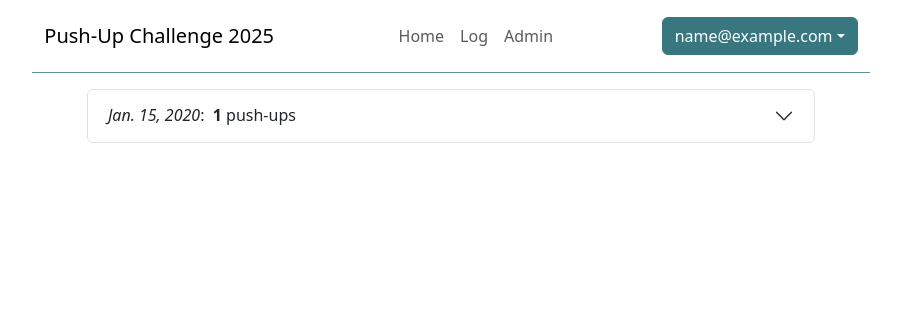
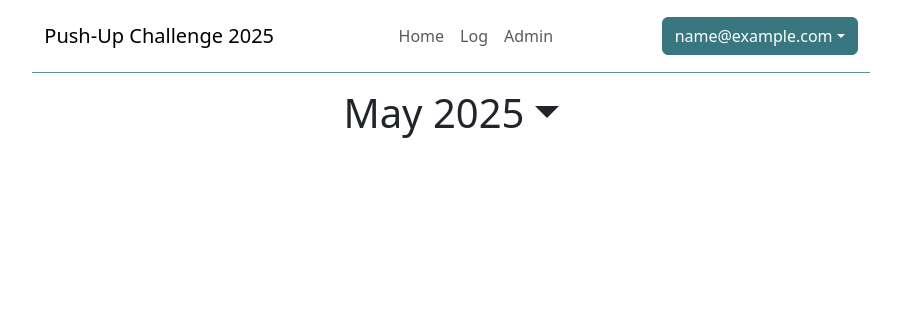
Before and after one commit to JuhlinF/pushup-challenge, a Django app: page /logs/ in a window 1280 px wide. Shown: the top 333 px of the page, without its empty margins (183-1084 px from the left). Run offline with Django 4.2, Linux system fonts and the light colour scheme; a user stored in the database is signed in; tables that the repository leaves empty hold one stand-in row (values such as "Sample post"); parts of the project's set-up code (start-up, migrations or seed data) failed here and were passed over; some libraries are stand-ins or nearby versions.

Commit message:
Paginate the Log page by month

```diff
--- a/src/config/urls.py
+++ b/src/config/urls.py
@@ -27,6 +27,7 @@ urlpatterns = [
     path("", views.index, name="index"),
     path("home/", views.home, name="home"),
     path("logs/", views.logs, name="logs"),
+    path("logs/<int:year>/<int:month>", views.logs, name="logsformonth"),
     path(
         "logs/<int:year>/<int:month>/<int:day>", views.logsfordate, name="logsfordate"
     ),
--- a/src/pages/views.py
+++ b/src/pages/views.py
@@ -5,7 +5,7 @@ from django.http import HttpResponse
 from django.http import HttpRequest as HttpRequestBase
 from django.contrib.auth.decorators import login_required
 from django.shortcuts import render, redirect
-from django.db.models import Sum, Max, F
+from django.db.models import Sum, Max, F, QuerySet
 from django.db.models.functions import Coalesce
 
 from django_htmx.middleware import HtmxDetails
@@ -94,7 +94,14 @@ def statistics(request: HttpRequest) -> HttpResponse:
 
 
 @login_required
-def logs(request: HttpRequest) -> HttpResponse:
+def logs(
+    request: HttpRequest, year: int | None = None, month: int | None = None
+) -> HttpResponse:
+    if year is None and month is None:
+        start_date = date.today().replace(day=1)
+    else:
+        start_date = date(year, month, 1)
+
     pushup_log = (
         PushupLogEntry.objects.filter(user=request.user)
         .values(when_date=F("when__date"))
@@ -102,8 +109,13 @@ def logs(request: HttpRequest) -> HttpResponse:
         .order_by("-when_date")
     )
 
+    paginator = MonthPaginator(pushup_log, "when_date")
+    month_log = paginator.get_month(start_date)
+
     context = {
-        "pushup_log": pushup_log,
+        "pushup_log": month_log,
+        "date": start_date,
+        "paginator": paginator,
     }
 
     return render(request, "logs.html", context)
@@ -207,3 +219,24 @@ def get_statistics(user: User) -> dict:
     )
 
     return statistics
+
+
+class MonthPaginator:
+    def __init__(self, object_list: QuerySet, date_field: str):
+        self.object_list = object_list
+        self.date_field = date_field
+
+    def all_months(self):
+        return self.object_list.dates(self.date_field, "month")
+
+    def get_month(self, month: date) -> QuerySet:
+        """All entries for month
+
+        Args:
+            month (date): a date object containing the first day of the month, e.g. date(2025, 5, 1)
+        """
+        month_end = month + timedelta(days=31)
+        month_end = month_end - timedelta(days=month_end.day)
+
+        kwargs = {f"{self.date_field}__range": (month, month_end)}
+        return self.object_list.filter(**kwargs)
--- a/src/templates/base.html
+++ b/src/templates/base.html
@@ -13,6 +13,8 @@
         <link rel="stylesheet" href="{% static 'css/bootstrap.min.css' %}">
         <link rel="stylesheet" href="{% static 'css/bs-theme-overrides.css' %}">
         <link rel="stylesheet" href="{% static 'css/base.css' %}">
+        <link rel="stylesheet"
+              href="https://cdn.jsdelivr.net/npm/bootstrap-icons@1.13.1/font/bootstrap-icons.min.css">
         {% block css %}
         {% endblock css %}
         <title>
--- a/src/templates/components/dailylog.html
+++ b/src/templates/components/dailylog.html
@@ -6,7 +6,7 @@
                 data-bs-target="#dailylogtable-{{ entry.when_date.toordinal }}"
                 aria-expanded="{% if expand %}true{% else %}false{% endif %}"
                 aria-controls="dailylogtable-{{ entry.when_date.toordinal }}">
-            <em>{{ entry.when_date|date }}</em>: &nbsp; <strong>{{ entry.repetitions_sum }}</strong>&nbsp;push-ups
+            <em>{{ entry.when_date|date:"M d" }}</em>: &nbsp; <strong>{{ entry.repetitions_sum }}</strong>&nbsp;push-ups
         </button>
     </h2>
     <div class="accordion-collapse collapse {% if expand %}show{% endif %}"
--- a/src/templates/logs.html
+++ b/src/templates/logs.html
@@ -3,9 +3,34 @@
     Logs - Push-Up Challenge
 {% endblock title %}
 {% block content %}
-    <div class="accordion mt-3" role="tablist" id="accordion-1">
-        {% for entry in pushup_log %}
-            {% include "components/dailylog.html" with expand=False %}
-        {% endfor %}
+    <div class="row pt-3">
+        <div class="column">
+            <nav aria-label="Month navigation">
+                <ul class="pagination justify-content-center">
+                    <div class="dropdown-center">
+                        <a class="h1 text-decoration-none dropdown-toggle"
+                           data-bs-toggle="dropdown"
+                           aria-expanded="false">{{ date|date:"F Y" }}</a>
+                        <ul class="dropdown-menu">
+                            {% for month in paginator.all_months %}
+                                <li>
+                                    <a class="dropdown-item text-center {% if date == month %}active{% endif %}"
+                                       href="{% url 'logsformonth' month.year month.month %}">{{ month|date:"F Y" }}</a>
+                                </li>
+                            {% endfor %}
+                        </ul>
+                    </div>
+                </ul>
+            </nav>
+        </div>
+    </div>
+    <div class="row pb-3">
+        <div class="column">
+            <div class="accordion" role="tablist" id="accordion-1">
+                {% for entry in pushup_log %}
+                    {% include "components/dailylog.html" with expand=False %}
+                {% endfor %}
+            </div>
+        </div>
     </div>
 {% endblock content %}
```
